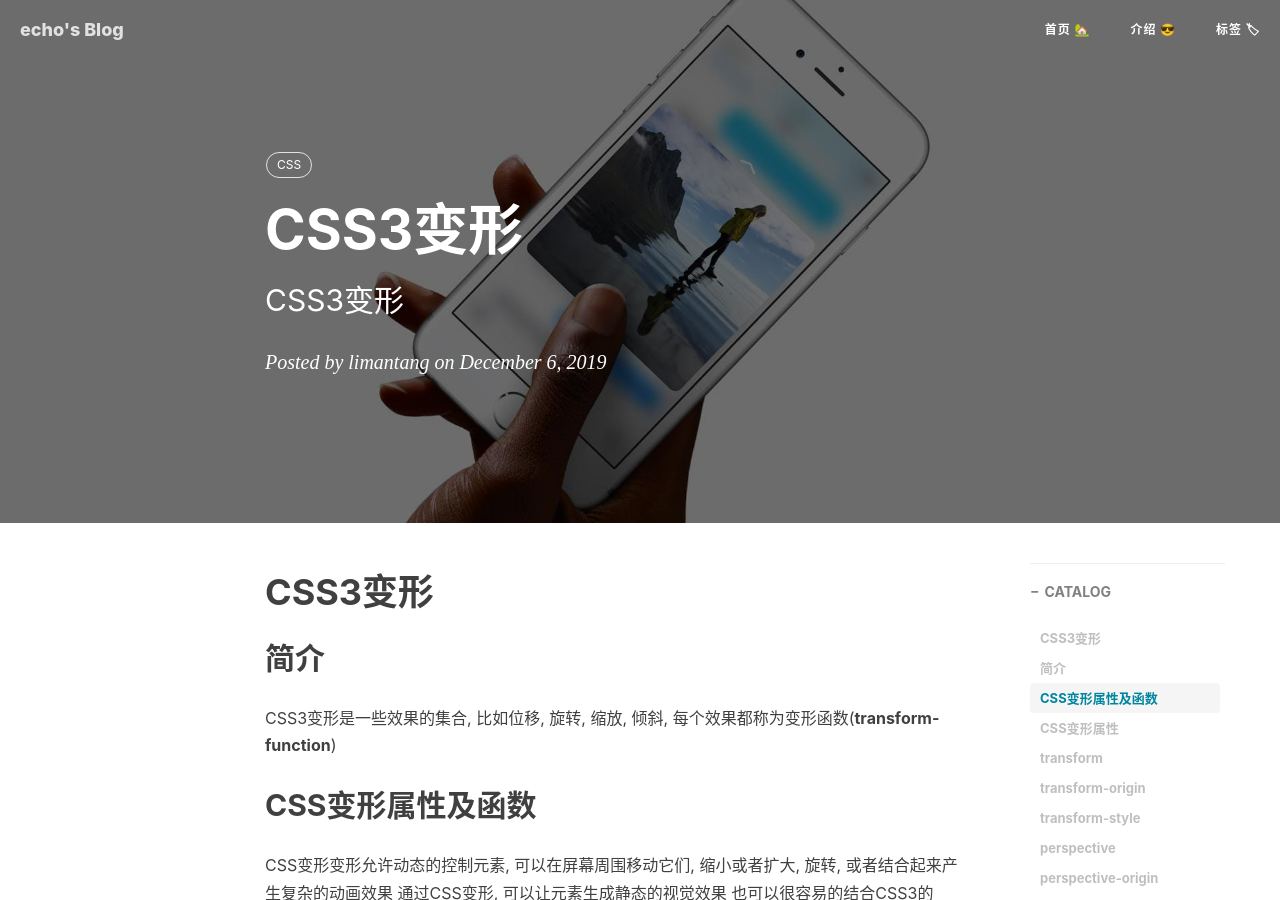
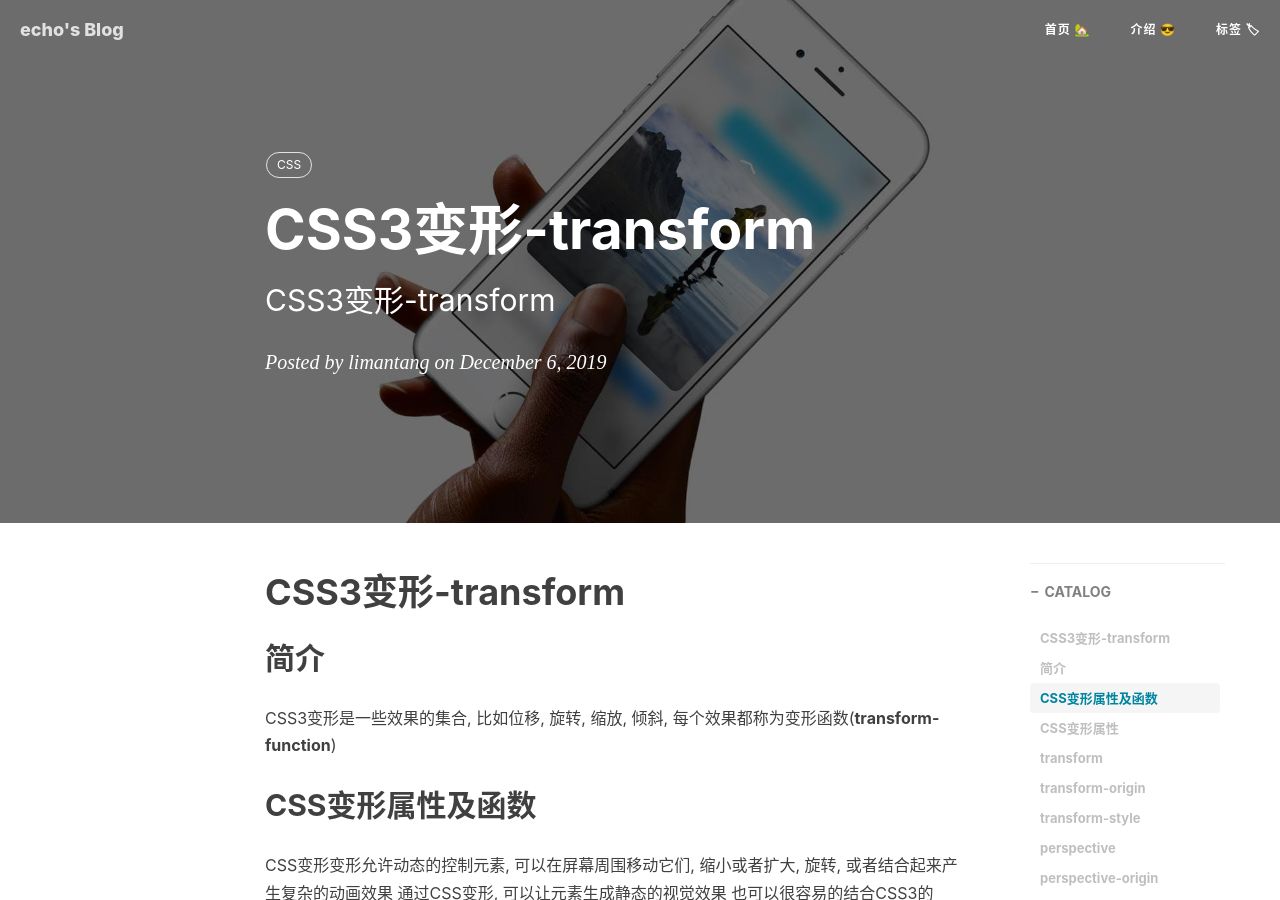
Before and after one commit to echoheart/echoheart.github.io, a Jekyll site: the page built from _posts/2019-12-06-CSS3变形.md, in a window 1280 px wide and 900 px high. Built offline with Jekyll 4.4.1, drawn with Linux system fonts in a browser that asks for light colours; nearby versions of some CDN libraries; comment, search, counter and statistics services are not loaded.

Commit message:
csstransform

```diff
--- a/_posts/2019-12-06-CSS3变形.md
+++ b/_posts/2019-12-06-CSS3变形.md
@@ -1,7 +1,7 @@
 ---
 layout:     post
-title:      CSS3变形
-subtitle:   CSS3变形
+title:      CSS3变形-transform
+subtitle:   CSS3变形-transform
 date:       2019-12-06
 author:     limantang
 header-img: img/post-bg-ios9-web.jpg
@@ -10,7 +10,7 @@ tags:
     - CSS
 ---
 
-# CSS3变形
+# CSS3变形-transform
 
 ## 简介
 CSS3变形是一些效果的集合, 比如位移, 旋转, 缩放, 倾斜, 每个效果都称为变形函数(**transform-function**)
```
